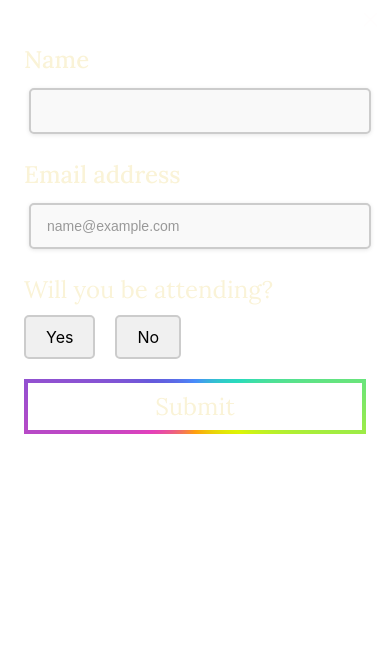
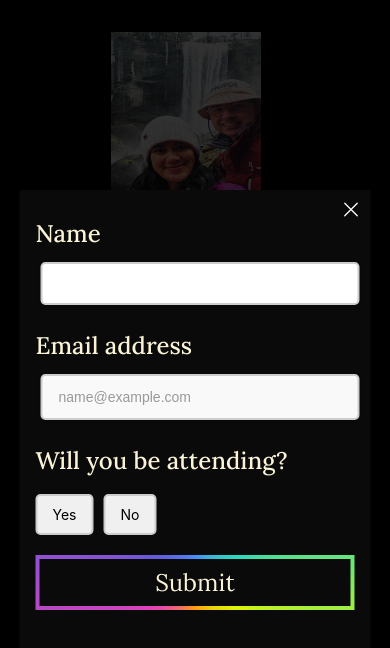
Before and after one commit to DaneS25/RSVP, a React (Create React App) app in the folder rsvp/: page / in a window 390 px wide. Both pictures are taken after a click on the button "RSVP". Shown: the top 648 px of the page. Built offline with nearby package versions, Linux system fonts and the light colour scheme.

Commit message:
responsive mode touch up, looks good for moblie now

```diff
--- a/rsvp/src/App.js
+++ b/rsvp/src/App.js
@@ -18,14 +18,8 @@ return (
     <div className='head-text'>
       <h1>Dane & Ran</h1>
     </div>
-    <div className='line-space'>
-      <p>🌷🌷🌷🌷🌷</p>
-    </div>
     <div className='front-text'>
       <p>You are invited to our wedding<br></br>29th August 2025<br></br>St Georges, Havelock North, Hawkes Bay<br></br>From 3:00pm - 8:00pm<br></br>Please sumbit your RSVP at your earliest convience<br></br>We hope to see you there<br></br>Thank you</p>
-    </div>
-    <div className='line-space'>
-      <p>🌷🌷🌷</p>
     </div>
     <div className="rsvp">
       <Container triggerText={triggerText} onSubmit={onSubmit} />
--- a/rsvp/src/index.css
+++ b/rsvp/src/index.css
@@ -3,9 +3,7 @@
 body {
   margin: 0;
   padding: 0;
-  font-family: -apple-system, BlinkMacSystemFont, 'Segoe UI', 'Roboto', 'Oxygen',
-    'Ubuntu', 'Cantarell', 'Fira Sans', 'Droid Sans', 'Helvetica Neue',
-    sans-serif;
+  font-family: -apple-system, BlinkMacSystemFont, 'Segoe UI', 'Roboto', 'Oxygen', 'Ubuntu', 'Cantarell', 'Fira Sans', 'Droid Sans', 'Helvetica Neue', sans-serif;
   -webkit-font-smoothing: antialiased;
   -moz-osx-font-smoothing: grayscale;
   box-sizing: border-box;
@@ -60,11 +58,6 @@ margin: 2em auto;
   margin-top: -25px;
 }
 
-.line-space {
-  padding: 6px;
-  color: #faf3d7;
-}
-
 .image-of-us {
   vertical-align: middle;
   width: 150px;
@@ -74,6 +67,7 @@ margin: 2em auto;
   align-items: center;
 }
 
+/* Modal Cover */
 .modal-cover {
   position: fixed;
   top: 0;
@@ -85,34 +79,30 @@ transform: translateZ(0);
   background-color: rgba(0, 0, 0, 0.8);
 }
 
+/* Modal Area */
 .modal-area {
   position: fixed;
-top: 0;
-left: 0;
-width: 100%;
-height: 100%;
-padding: 2.5em 1.5em 1.5em 1.5em;
-background-color: #ffffff;
+  top: 50%;
+  left: 50%;
+  width: 90%;
+  height: auto;
+  max-width: 500px; /* Adjusted max-width for smaller devices */
+  padding: 2.5em 1.5em;
+  background-color: #0a0a0a;
   box-shadow: 0 0 10px 3px rgba(0, 0, 0, 0.1);
   overflow-y: auto;
   -webkit-overflow-scrolling: touch;
+  transform: translate(-50%, -50%); /* Center modal */
 }
 
-@media screen and (min-width: 500px) {
-/* Center the Modal! */
+/* Responsive Styles */
+@media screen and (max-width: 500px) {
   .modal-area {
-  left: 50%;
-  top: 35%;
-  height: auto;
-  transform: translate(-50%, -50%);
-  max-width: 25em;
-  max-height: calc(100% - 1em);
-  background-color: rgb(6, 6, 6);
-  border-radius: 0.1em;
-  box-shadow: rgb(48, 48, 48) 0px 0px 10px 3px;
-  display: flex;
-  justify-content: center;
-  align-items: center;
+    padding: 1.5em 1em; /* Reduce padding for smaller screens */
+  }
+
+  .front-text, .head-text, .label-text-name, .label-text-email, .label-text-attendance {
+    font-size: 1.2em; /* Smaller font sizes */
   }
 }
 
@@ -141,6 +131,7 @@ stroke-width: 2;
   padding-top: 0.25em;
 }
 
+/* Hide Visual */
 ._hide-visual {
   border: 0 !important;
   clip: rect(0 0 0 0) !important;
@@ -158,6 +149,7 @@ overflow: hidden;
   margin-right: 17px;
 }
 
+/* Form Group Styles */
 .form-group {
   display: flex;
   flex-direction: column;
@@ -172,28 +164,23 @@ margin-right: 17px;
   border-radius: 24px;
 }
 
-.form-control-name {
-  width: 100%;
-  padding: 5px;
-  margin: 5px;
-  border: 5px;
-}
-
+.form-control-name,
 .form-control-email {
   width: 100%;
-  padding: 5px;
+  padding: 12px;
   margin: 5px;
-  border: 5px;
+  border: 2px solid #ccc;
+  border-radius: 5px;
 }
 
 /* Style for the container */
 .form-control-attending {
   display: flex;
-  gap: 20px;
+  gap: 10px; /* Reduce gap for smaller screens */
   margin-top: 10px;
 }
 
-/* Hide the default radio buttons */
+/* Hide default radio buttons */
 input[type="radio"] {
   display: none;
 }
@@ -203,18 +190,15 @@ input[type="radio"] {
   display: flex;
   align-items: center;
   cursor: pointer;
-  font-size: 16px;
-  padding: 10px 20px;
+  font-size: 14px; /* Smaller font size */
+  padding: 10px 15px; /* Adjust padding */
   border: 2px solid #ccc;
   border-radius: 5px;
   transition: background-color 0.3s, border-color 0.3s;
 }
 
 /* Yes and No button styles */
-.yesButton + label {
-  background-color: #f0f0f0;
-}
-
+.yesButton + label,
 .noButton + label {
   background-color: #f0f0f0;
 }
@@ -234,9 +218,7 @@ input[type="radio"]:checked + label {
 
 /* Input field styles for text and email */
 input[type="text"],
-input[type="email"],
-input.form-control-name,
-input.form-control-email {
+input[type="email"] {
   padding: 12px 16px;
   font-size: 16px;
   color: #333;
@@ -272,7 +254,8 @@ input {
 
 /* Label styles */
 .label-text-name,
-.label-text-email {
+.label-text-email,
+.label-text-attendance {
   font-family: "Lora", serif;
   font-size: 1.5em;
   color: #faf3d7;
@@ -280,12 +263,7 @@ input {
   font-weight: 500;
 }
 
-.label-text-attendance {
-  font-family: "Lora", serif;
-  font-size: 1.5em;
-  color: #faf3d7;
-}
-
+/* Submit button styles */
 .form-control-submit {
   --border-radius: 0.1px;
   --border-width: 4px;
@@ -313,15 +291,7 @@ input {
   height: 100%;
   padding: var(--border-width);
   border-radius: var(--border-radius);
-	background-image: conic-gradient(
-		#488cfb,
-		#29dbbc,
-		#ddf505,
-		#ff9f0e,
-		#e440bb,
-		#655adc,
-		#488cfb
-	);
+  background-image: conic-gradient(#488cfb, #29dbbc, #ddf505, #ff9f0e, #e440bb, #655adc, #488cfb);
 
   mask-image: var(--m-i), var(--m-i);
   mask-origin: var(--m-o);
@@ -368,15 +338,7 @@ input {
   height: 100%;
   padding: var(--border-width);
   border-radius: var(--border-radius);
-	background-image: conic-gradient(
-		#488cfb,
-		#29dbbc,
-		#ddf505,
-		#ff9f0e,
-		#e440bb,
-		#655adc,
-		#488cfb
-	);
+  background-image: conic-gradient(#488cfb, #29dbbc, #ddf505, #ff9f0e, #e440bb, #655adc, #488cfb);
 
   mask-image: var(--m-i), var(--m-i);
   mask-origin: var(--m-o);
@@ -398,11 +360,3 @@ input {
     filter: hue-rotate(1turn);
   }
 }
-
-*,
-*::before,
-*::after {
-	margin: 0;
-	padding: 0;
-	box-sizing: border-box;
-}
```
Lines whose indentation alone changed are shown as unchanged.
